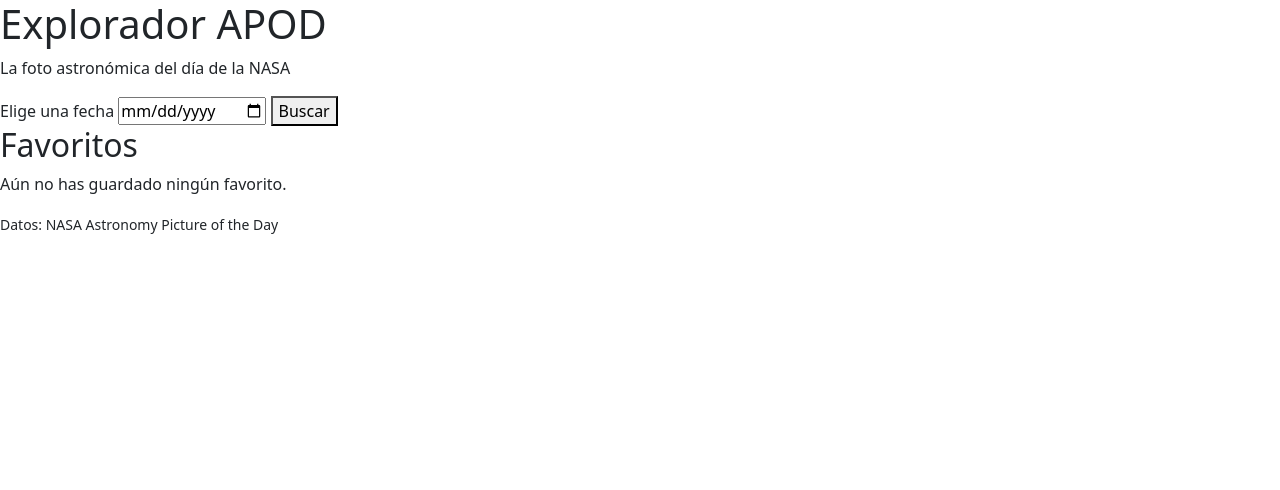
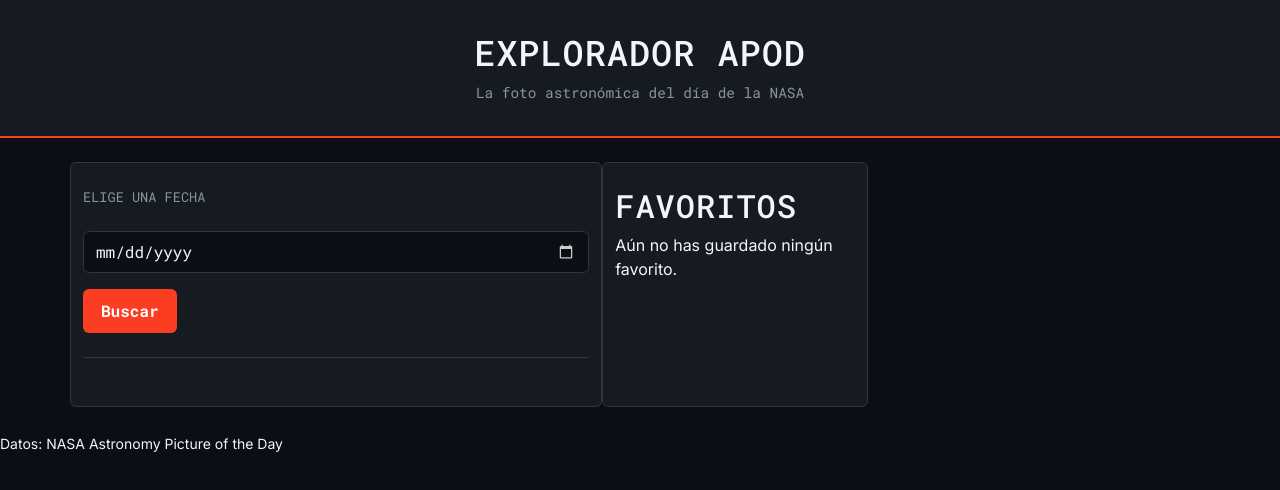
Before and after one commit to LauraGarciaAngel/Lab_using_NPM, a website: page index.html in a window 1280 px wide. Drawn offline with nearby package versions, Linux system fonts and the light colour scheme.

Commit message:
Refactorizar la estructura HTML y mejorar los estilos CSS para optimizar la disposición y la adaptabilidad.

```diff
--- a/css/styles.css
+++ b/css/styles.css
@@ -1,8 +1,10 @@
+@import url('https://fonts.googleapis.com/css2?family=Roboto+Mono:wght@400;500;700&family=Inter:wght@400;500;600;700&display=swap');
 /* Paleta NASA */
 :root {
     --bg-space: #0b0e14;
     --bg-module: #161b22;
     --border-tech: #30363d;
+    --bg-card: #1c2128;
 
     --nasa-red: #fc3d21;
     --nasa-red-hover: #e0280e;
@@ -16,3 +18,171 @@
 
     --radius-panel: 6px; /* Bordes rectos e industriales */
 }
+/* Estilos Bases */
+body {
+  background-color: var(--bg-space);
+  color: var(--text-primary);
+  font-family: var(--font-body);
+  margin: 0;
+  padding: 0;
+
+}
+h1, h2, .nasa-title {
+  font-family: var(--font-tech);
+  text-transform: uppercase;
+  letter-spacing: 1px;
+}
+.btn-primary {
+  background-color: var(--nasa-red);
+  color: #ffffff;
+  border: none;
+  font-family: var(--font-tech);
+  font-weight: bold;
+  border-radius: var(--radius-panel);
+  padding: 10px 18px;
+  cursor: pointer;
+  transition: background-color 0.2s ease;
+}
+.btn-primary:hover {
+  background-color: var(--nasa-red-hover);
+}
+/* Estructura del maquetado */
+
+header {
+  background-color: var(--bg-module);
+  border-bottom: 2px solid var(--nasa-red);
+  padding: 2rem 1.5rem;
+  text-align: center;
+}
+header h1 {
+  margin: 0 0 0.5rem 0;
+  font-size: 2.2rem;
+}
+header p {
+  color: var(--text-telemetry);
+  font-family: var(--font-tech);
+  margin: 0;
+  font-size: 0.9rem;
+}
+main {
+  max-width: 1200px;
+  width: 90%;
+  margin: 2rem auto;
+  display: grid;
+  grid-template-columns: 1fr;
+  gap: 2rem;
+  flex: 1;
+}
+@media (min-width: 992px) {
+  main {
+    grid-template-columns: 2.5fr 1fr;
+  }
+}
+section, aside {
+  background-color: var(--bg-module);
+  border: 1px solid var(--border-tech);
+  border-radius: var(--radius-panel);
+  padding: 1.5rem;
+}
+/* Formularios Inputs */
+
+#form-buscar {
+  display: flex;
+  flex-wrap: wrap;
+  align-items: center;
+  gap: 1rem;
+  padding-bottom: 1.5rem;
+  border-bottom: 1px solid var(--border-tech);
+  margin-bottom: 1.5rem;
+}
+
+#form-buscar label {
+  font-family: var(--font-tech);
+  color: var(--text-telemetry);
+  font-size: 0.85rem;
+  text-transform: uppercase;
+}
+.form-control:focus,
+.form-control:hover {
+  border-color: #ced4da;
+  box-shadow: none;
+  outline: 0;
+}
+#input-fecha {
+  background-color: var(--bg-space);
+  border: 1px solid var(--border-tech);
+  color: var(--text-primary);
+  font-family: var(--font-tech);
+  padding: 8px 12px;
+  border-radius: var(--radius-panel);
+  outline: none;
+}
+
+#input-fecha:focus {
+  border-color: var(--nasa-red);
+}
+
+#input-fecha::-webkit-calendar-picker-indicator {
+  filter: invert(0.8);
+  cursor: pointer;
+}
+
+#btn-buscar {
+  background-color: var(--nasa-red);
+  color: #ffffff;
+  border: none;
+  font-family: var(--font-tech);
+  font-weight: bold;
+  border-radius: var(--radius-panel);
+  padding: 10px 18px;
+  cursor: pointer;
+  transition: background-color 0.2s ease;
+}
+
+#btn-buscar:hover {
+  background-color: var(--nasa-red-hover);
+}
+/* Mensaje de estado */
+
+#mensaje {
+  background-color: rgba(252, 61, 33, 0.15);
+  border: 1px solid var(--nasa-red);
+  color: #ff8170;
+  padding: 1rem;
+  border-radius: var(--radius-panel);
+  font-family: var(--font-tech);
+  margin-bottom: 1.5rem;
+}
+
+#cargando {
+  font-family: var(--font-tech);
+  color: var(--text-telemetry);
+  text-align: center;
+  padding: 2rem 0;
+}
+/* APOD */
+
+#apod {
+  display: flex;
+  flex-direction: column;
+  gap: 1rem;
+}
+#apod-titulo {
+  font-size: 1.5rem;
+  margin: 0;
+}
+#apod-video {
+  display: inline-block;
+  align-self: flex-start;
+  color: #58a6ff;
+  font-family: var(--font-tech);
+  text-decoration: none;
+  border: 1px solid var(--border-tech);
+  background-color: var(--bg-card);
+  padding: 8px 14px;
+  border-radius: var(--radius-panel);
+}
+#apod-video:hover {
+  text-decoration: underline;
+  border-color: var(--nasa-red);
+}
--- a/index.html
+++ b/index.html
@@ -7,8 +7,8 @@
     <title>Explorador APOD · Foto astronómica del día</title>
 
     <link href="https://cdn.jsdelivr.net/npm/bootstrap@5.3.3/dist/css/bootstrap.min.css" rel="stylesheet">
+    <link rel="stylesheet" href="css/styles.css">
 
-    <link rel="stylesheet" href="css/styles.css">
 </head>
 
 <body>
@@ -18,37 +18,40 @@
         <p>La foto astronómica del día de la NASA</p>
     </header>
 
-    <main>
-        <section>
-            <form id="form-buscar">
-                <label for="input-fecha">Elige una fecha</label>
-                <input type="date" id="input-fecha" min="1995-06-16">
-                <button type="button" id="btn-buscar">Buscar</button>
+    <main class="container my-4">
+        <div class="row g-4">
+            <section class="col-12 col-lg-8">
+                <form id="form-buscar" class="mb-4">
+                    <label for="input-fecha" class="form-label">Elige una fecha</label>
+                    <input type="date" id="input-fecha" class="form-control" min="1995-06-16">
+                    <button type="button" id="btn-buscar" class="btn-primary">Buscar</button>
                 </form>
 
-            <div id="mensaje" role="alert" hidden></div>
+                <div id="mensaje" role="alert alert-danger" role="alert" hidden></div>
 
-            <p id="cargando" hidden>Cargando…</p>
+                <!-- Indicador de carga con Spinner de Bootstrap -->
+                <div id="cargando" class="text-center my-4" hidden>
+                    <div class="spinner-border text-danger" role="status">
+                        <span class="visually-hidden">Cargando...</span>
+                    </div>
+                    <p class="mt-2">Cargando datos de la NASA…</p>
+                </div>
 
                 <article id="apod" hidden>
                     <h2 id="apod-titulo"></h2>
                     <p id="apod-fecha"></p>
-
-                <img id="apod-imagen" src="" alt="">
-
+                    <img id="apod-imagen" class="img-fluid rounded mb-3" src="" alt="">
                     <a id="apod-video" href="#" target="_blank" rel="noopener" hidden>Ver el video en NASA</a>
-
                     <div id="apod-explicacion"></div>
-
-                <button type="button" id="btn-favorito">⭐ Guardar en favoritos</button>
+                    <button type="button" class="btn-primary">⭐ Guardar en favoritos</button>
                 </article>
             </section>
-
-        <aside>
+            <aside class="col-12 col-lg-4">
                 <h2>Favoritos</h2>
                 <p id="favoritos-vacio">Aún no has guardado ningún favorito.</p>
-            <ul id="lista-favoritos"></ul>
+                <ul id="lista-favoritos" class="list-group"></ul>
             </aside>
+        </div>
     </main>
 
     <footer>
```
Lines whose indentation alone changed are shown as unchanged.
